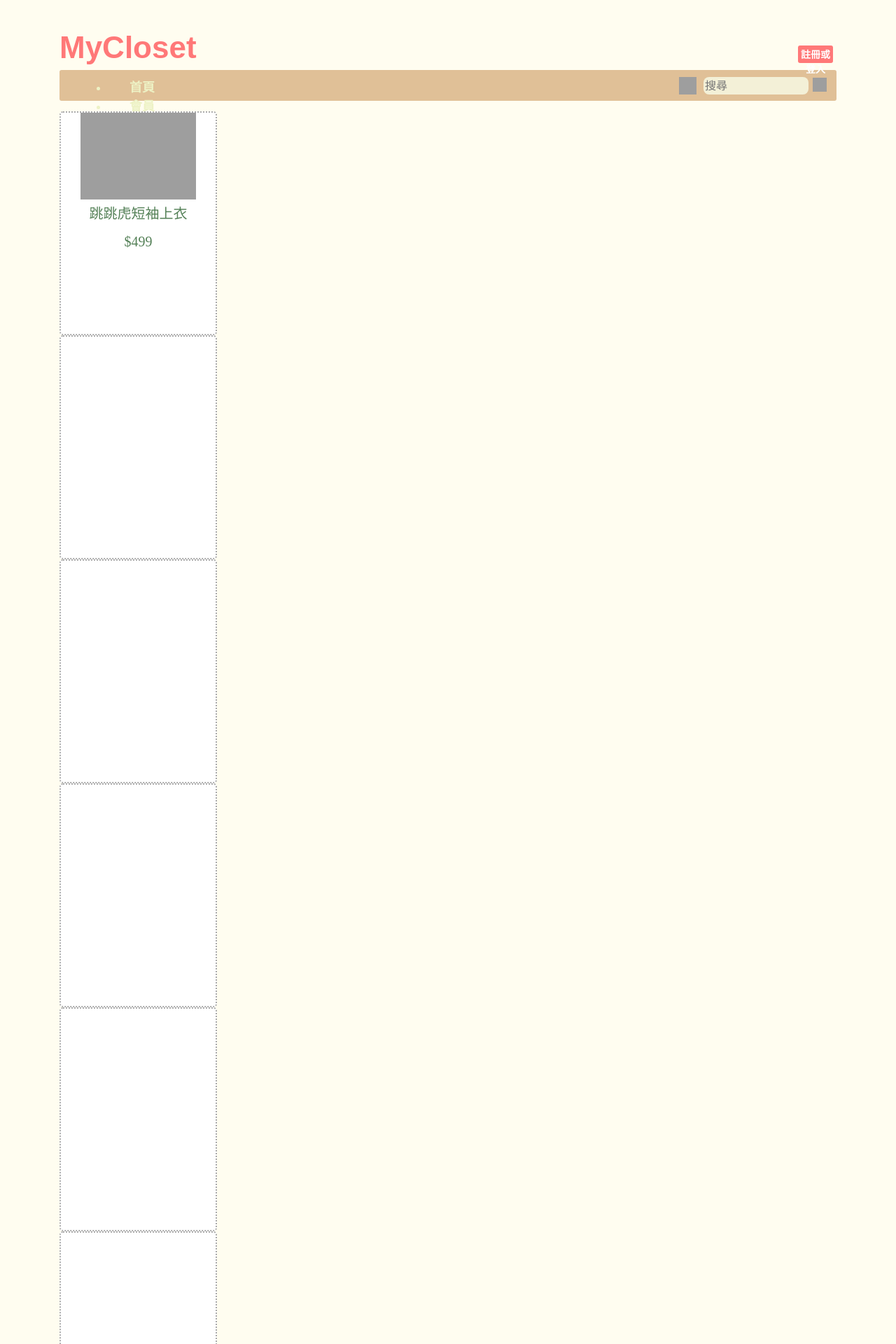
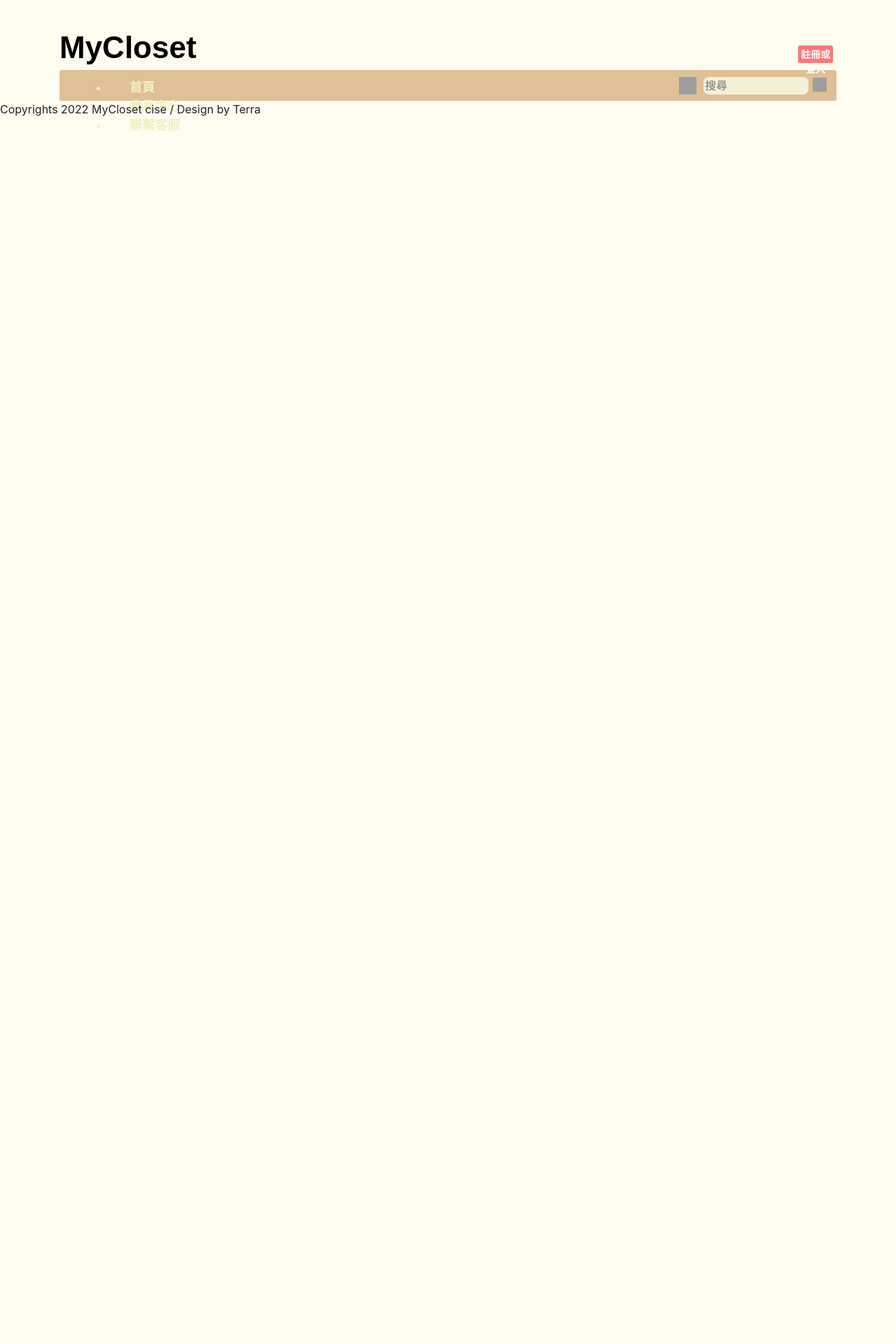
Before and after one commit to 107590028/my_closet, a PHP site: page /home.html in a window 1280 px wide. Shown: the top 1920 px of the page at 70% size. After the commit the page ends 187 px from the top, so only its background shows below. Run offline with PHP 8.4, Linux system fonts and the light colour scheme; grey boxes are pictures that could not be loaded.

Commit message:
change mycloset logo

```diff
--- a/create-1.php
+++ b/create-1.php
@@ -49,7 +49,7 @@
                 Create
             </div>
 
-            <div class="login-text-2" style="top: -5px; left: 170px;">
+            <div class="login-text-2" style="top: -20px; left: 170px;">
                 your account
             </div>
 
@@ -77,7 +77,7 @@
                 <?php echo $CreateError['phone']; ?>
             </label>
 
-            <label class="identity-text-0" style="top: 260px; left: 75px;">你是?</label>
+            <label class="identity-text-0" style="top: 230px; left: 75px;">你是?</label>
 
             <label class="error-text" style="top: 420px; left:75px;">
                 <?php echo $CreateError['identity']; ?>
--- a/home.css
+++ b/home.css
@@ -18,7 +18,7 @@
   line-height: 0.82;
   letter-spacing: normal;
   text-align: left;
-  color: #FF7878;
+  color: #000000;
   margin: 0px;
   padding: 0px;
 }
--- a/home.html
+++ b/home.html
@@ -24,9 +24,9 @@
                 <li>
                     <a href="" class="Home">首頁</a></li>
                 <li>
-                    <a href="" class="Home">會員</a></li>
+                    <a href="" class="Home">會員中心</a></li>
                 <li>
-                    <a href="" class="Home">聯繫客服2</a></li>
+                    <a href="" class="Home">聯繫客服</a></li>
 
               </ul>
             </div>
@@ -42,29 +42,6 @@
             </div>
           </nav>
         </header>
-        <div class="products textColor">
-          <!--從資料庫調資料 套用以下格式-->
-          <div class="pro_block"><a href="#">
-            <div class="pro_info">
-              <img  src="https://tpe1cciscloudhost.chiefappc.com/cac/CmiProd/D2DI002_27_A_01_m.jpg" width="75%" style="display:block; margin:auto;"></a>
-              <div class="pro_descrip">
-                <a>跳跳虎短袖上衣<br></a>
-                <a>$499</a>
-              </div>
-            </div>
-          </div>
-
-          <div class="pro_block"></div>
-          <div class="pro_block"></div>
-          <div class="pro_block"></div>
-          <div class="pro_block"></div>
-          <div class="pro_block"></div>
-          <div class="pro_block"></div>
-          <div class="pro_block"></div>
-          <div class="pro_block"></div>
-          <div class="pro_block"></div>
-          <div class="pro_block"></div>
-        </div>
 
       </div>
     </body>
--- a/styleSheets/text.css
+++ b/styleSheets/text.css
@@ -52,14 +52,14 @@
     position: relative;
 
     font-size: 40px;
-    color:  #778a50;
+    color:  #505f8a;
     }
 
 .login-text-2{
     position: relative;
 
     font-size: 30px;
-    color:  #b7d47c;
+    color:  #505f8a;
     }
 
 .login-btn-text,
```
Also changed, not shown: images/16534141721641890128Hamm.jpg (added).
